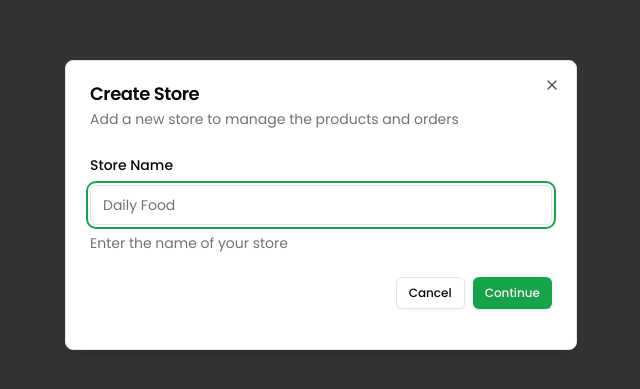
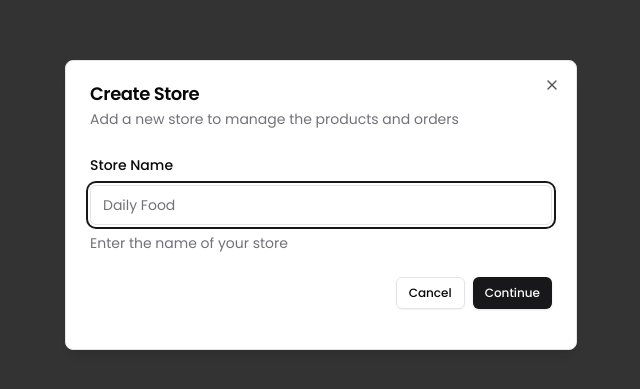
Before and after one commit to suman-3/Multi-Store-Management-Dashboard, a Next.js app: page / in a window 1280 px wide. Shown: the part 195-584 px from the top of the page, without its empty margins (319-959 px from the left). Built offline with nearby package versions, Linux system fonts and the light colour scheme; no server answers; the database is empty; sample sign-in values are in the browser's storage.

Commit message:
adding new store from switcher is completed

```diff
--- a/app/globals.css
+++ b/app/globals.css
@@ -10,6 +10,7 @@ html,
 
 @layer base {
   @layer base {
+    @layer base {
       :root {
         --background: 0 0% 100%;
         --foreground: 240 10% 3.9%;
@@ -17,8 +18,8 @@ html,
         --card-foreground: 240 10% 3.9%;
         --popover: 0 0% 100%;
         --popover-foreground: 240 10% 3.9%;
-      --primary: 142.1 76.2% 36.3%;
-      --primary-foreground: 355.7 100% 97.3%;
+        --primary: 240 5.9% 10%;
+        --primary-foreground: 0 0% 98%;
         --secondary: 240 4.8% 95.9%;
         --secondary-foreground: 240 5.9% 10%;
         --muted: 240 4.8% 95.9%;
@@ -29,30 +30,31 @@ html,
         --destructive-foreground: 0 0% 98%;
         --border: 240 5.9% 90%;
         --input: 240 5.9% 90%;
-      --ring: 142.1 76.2% 36.3%;
+        --ring: 240 5.9% 10%;
         --radius: 0.5rem;
       }
 
       .dark {
-      --background: 20 14.3% 4.1%;
-      --foreground: 0 0% 95%;
-      --card: 24 9.8% 10%;
-      --card-foreground: 0 0% 95%;
-      --popover: 0 0% 9%;
-      --popover-foreground: 0 0% 95%;
-      --primary: 142.1 70.6% 45.3%;
-      --primary-foreground: 144.9 80.4% 10%;
+        --background: 240 10% 3.9%;
+        --foreground: 0 0% 98%;
+        --card: 240 10% 3.9%;
+        --card-foreground: 0 0% 98%;
+        --popover: 240 10% 3.9%;
+        --popover-foreground: 0 0% 98%;
+        --primary: 0 0% 98%;
+        --primary-foreground: 240 5.9% 10%;
         --secondary: 240 3.7% 15.9%;
         --secondary-foreground: 0 0% 98%;
-      --muted: 0 0% 15%;
+        --muted: 240 3.7% 15.9%;
         --muted-foreground: 240 5% 64.9%;
-      --accent: 12 6.5% 15.1%;
+        --accent: 240 3.7% 15.9%;
         --accent-foreground: 0 0% 98%;
         --destructive: 0 62.8% 30.6%;
-      --destructive-foreground: 0 85.7% 97.3%;
+        --destructive-foreground: 0 0% 98%;
         --border: 240 3.7% 15.9%;
         --input: 240 3.7% 15.9%;
-      --ring: 142.4 71.8% 29.2%;
+        --ring: 240 4.9% 83.9%;
+      }
     }
   }
 }
--- /dev/null
+++ b/components/dashboard/create-store-item.tsx
@@ -0,0 +1,19 @@
+"use client";
+import { PlusCircle } from "lucide-react";
+import React from "react";
+
+interface CreateNewStoreItemProps {
+  onClick: () => void;
+}
+
+export const CreateNewStoreItem = ({ onClick }: CreateNewStoreItemProps) => {
+  return (
+    <div
+      onClick={onClick}
+      className="flex items-center bg-gray-50 px-2 py-1 cursor-pointer text-muted-foreground hover:text-primary text-sm"
+    >
+      <PlusCircle className="mr-2 h-4 w-4" />
+      Create Store
+    </div>
+  );
+};
--- a/components/dashboard/store-switcher.tsx
+++ b/components/dashboard/store-switcher.tsx
@@ -7,7 +7,7 @@ import {
 } from "@/components/ui/popover";
 import { Store } from "@/types-db";
 import { useParams, useRouter } from "next/navigation";
-import { Button } from "../ui/button";
+import { Button } from "@/components/ui/button";
 import { Check, ChevronsUpDown, StoreIcon } from "lucide-react";
 import {
   Command,
@@ -16,10 +16,13 @@ import {
   CommandInput,
   CommandItem,
   CommandList,
-} from "../ui/command";
+  CommandSeparator,
+} from "@/components/ui/command";
 import { cn } from "@/lib/utils";
-import { Input } from "../ui/input";
+import { Input } from "@/components/ui/input";
 import { StoreListItem } from "./store-list-item";
+import { useStoreModal } from "@/hooks/use-store-modal";
+import { CreateNewStoreItem } from "./create-store-item";
 
 type PopoverTriggerProps = React.ComponentPropsWithoutRef<
   typeof PopoverTrigger
@@ -36,6 +39,7 @@ export const StoreSwitcher = ({ items }: StoreSwitcherProps) => {
     []
   );
 
+  const storeModal = useStoreModal()
   const params = useParams();
   const router = useRouter();
 
@@ -116,6 +120,17 @@ export const StoreSwitcher = ({ items }: StoreSwitcherProps) => {
               )}
             </CommandGroup>
           </CommandList>
+          <CommandSeparator />
+          <CommandList>
+            <CommandGroup>
+              <CreateNewStoreItem
+              onClick={()=>{
+                setOpen(false)
+                storeModal.onOpen()
+              }}
+              />
+            </CommandGroup>
+          </CommandList>
         </Command>
       </PopoverContent>
     </Popover>
```
Lines whose indentation alone changed are shown as unchanged.
